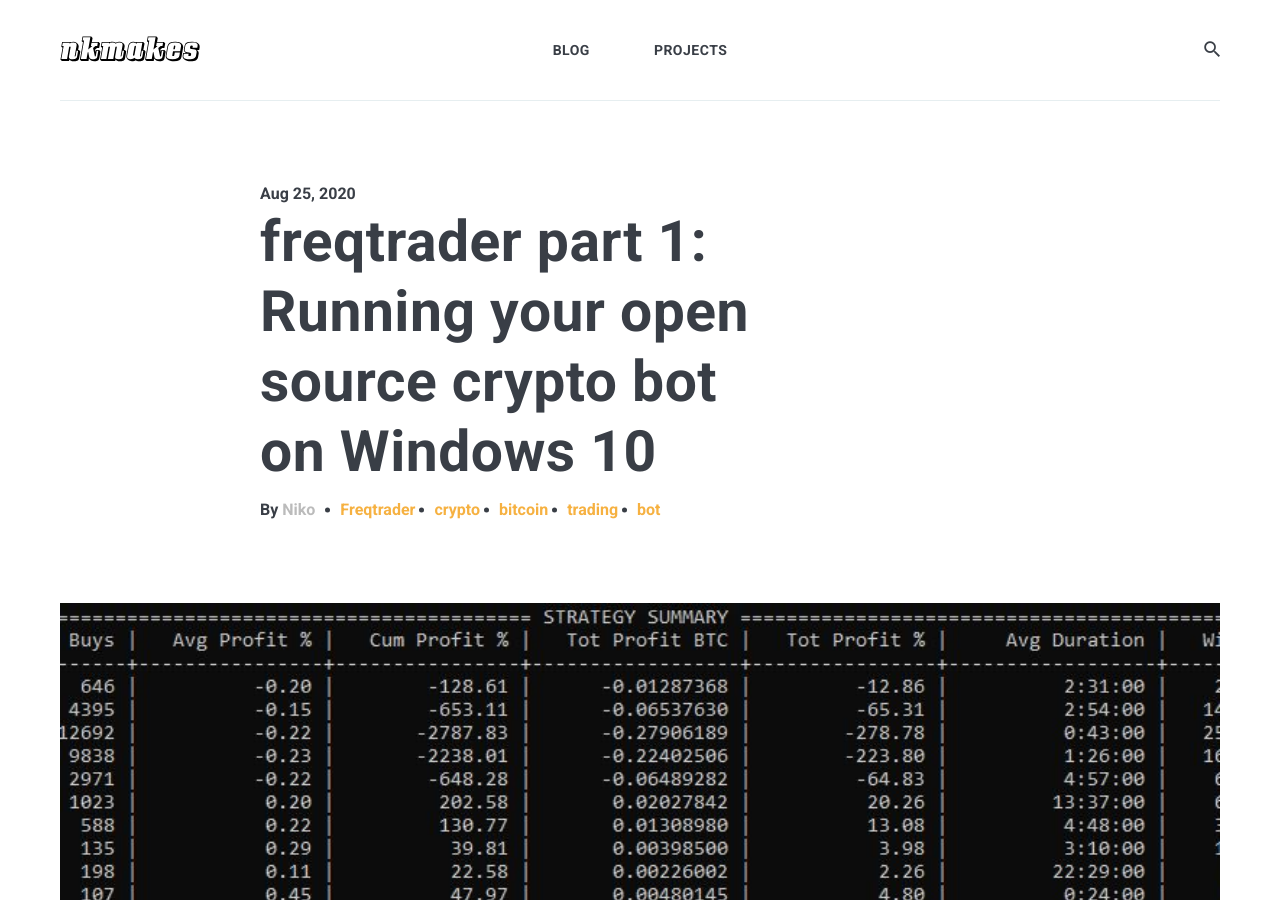
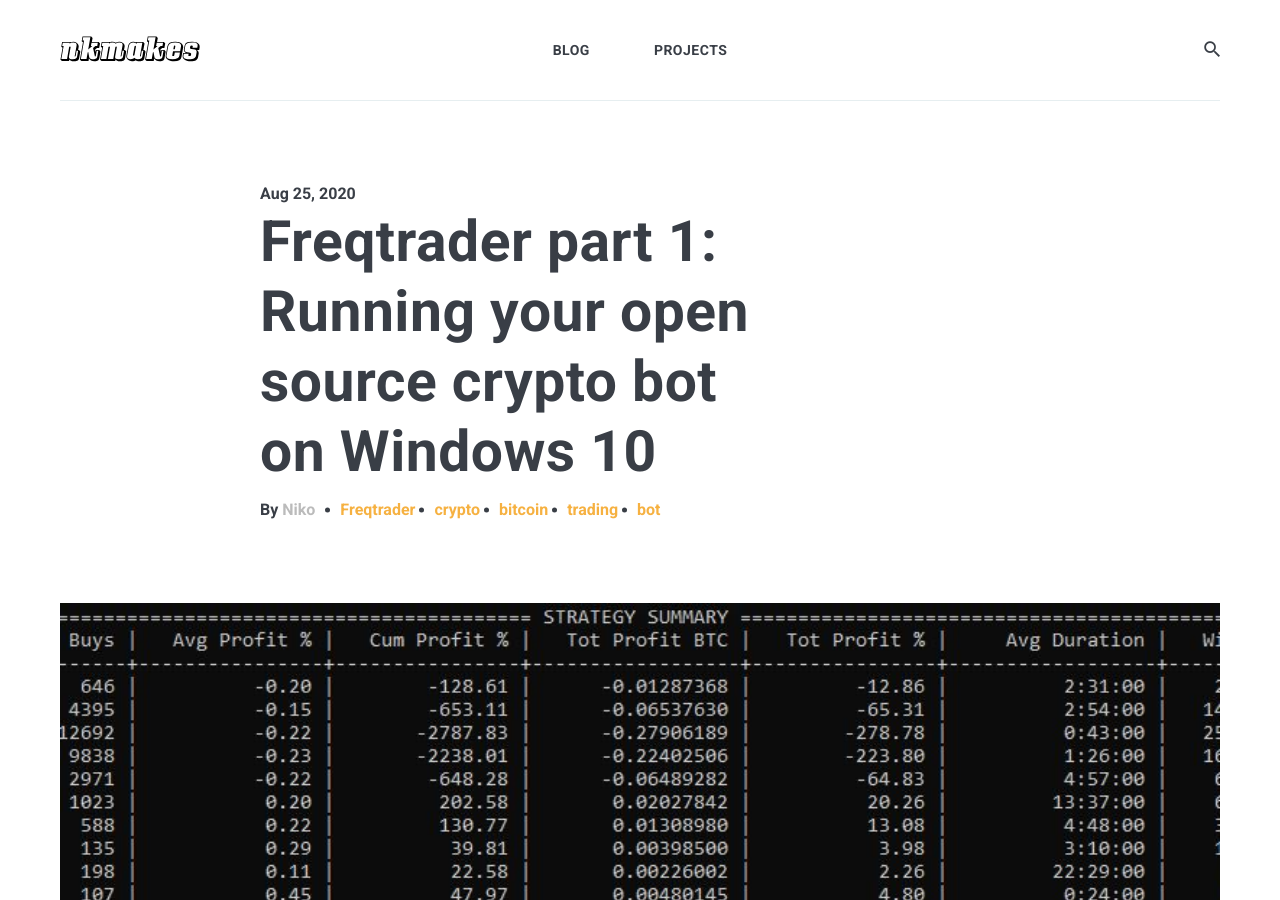
Before and after one commit to nkmakes/nkmakes.github.io, a Jekyll site: the page built from _posts/2020-08-25-crypto-bot-freqtrade-install-windows.md, in a window 1280 px wide and 900 px high. Built offline with Jekyll 4.4.1, drawn with Linux system fonts in a browser that asks for light colours; nearby versions of some CDN libraries; comment, search, counter and statistics services are not loaded.

```diff
--- a/_posts/2020-08-25-crypto-bot-freqtrade-install-windows.md
+++ b/_posts/2020-08-25-crypto-bot-freqtrade-install-windows.md
@@ -1,6 +1,6 @@
 ---
 layout: post
-title:  "freqtrader part 1: Running your open source crypto bot on Windows 10"
+title:  "Freqtrader part 1: Running your open source crypto bot on Windows 10"
 date:   2020-8-25 8:05:55 +0100
 image:  /images/freqtrade_main.JPG
 tags:   Freqtrader crypto bitcoin trading bot
```
